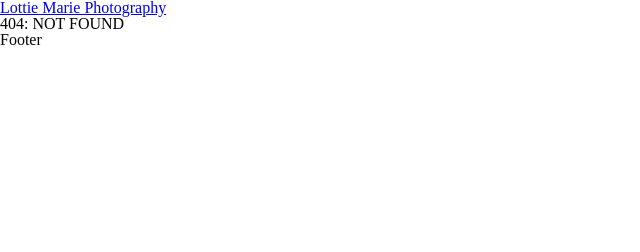
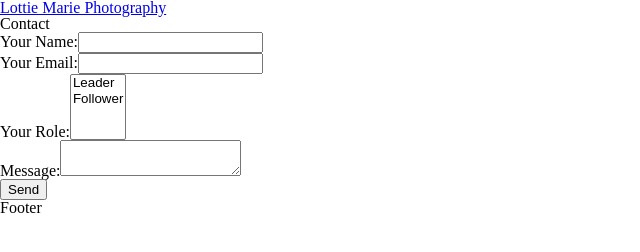
Before and after one commit to kieranmv95/LottieMariePhotography, a Gatsby site: page /contact in a window 1280 px wide. Before the commit this address had no page. Shown: the whole page, without its empty margins (0-640 px from the left). Built offline with nearby package versions, Linux system fonts and the light colour scheme; Gatsby itself is replaced by a stand-in of ours.

Commit message:
added a test contact form with netlify

```diff
--- /dev/null
+++ b/src/pages/contact/index.js
@@ -0,0 +1,44 @@
+import React from "react"
+import Layout from "../../components/Layout"
+import SEO from "../../components/Seo"
+
+const IndexPage = () => (
+  <Layout>
+    <SEO title="Contact" keywords={[`Contact`]} />
+    <h1>Contact</h1>
+
+    <form
+      name="contact"
+      method="POST"
+      netlify-honeypot="bot-field"
+      data-netlify="true"
+    >
+      <label style={{'display': 'none'}}>Don’t fill this out if you're human: <input name="bot-field" /></label>
+      <div>
+        <label>Your Name:</label>
+        <input type="text" name="name" />
+      </div>
+      <div>
+        <label>Your Email:</label>
+        <input type="email" name="email" />
+      </div>
+      <div>
+        <label>Your Role:</label>
+        <select name="role[]" multiple>
+          <option value="leader">Leader</option>
+          <option value="follower">Follower</option>
+        </select>
+      </div>
+
+      <div>
+        <label>Message:</label>
+        <textarea name="message"></textarea>
+      </div>
+
+      <button type="submit">Send</button>
+    </form>
+
+  </Layout>
+)
+
+export default IndexPage
--- a/src/pages/index.js
+++ b/src/pages/index.js
@@ -1,11 +1,13 @@
 import React from "react"
 import Layout from "../components/Layout"
 import SEO from "../components/Seo"
+import { Link } from "gatsby"
 
 const IndexPage = () => (
   <Layout>
     <SEO title="Home" keywords={[`Home`]} />
     <h1>Home</h1>
+    <Link to="/contact">Contact</Link>
   </Layout>
 )
 
```
Also changed, not shown: 1 other file.
